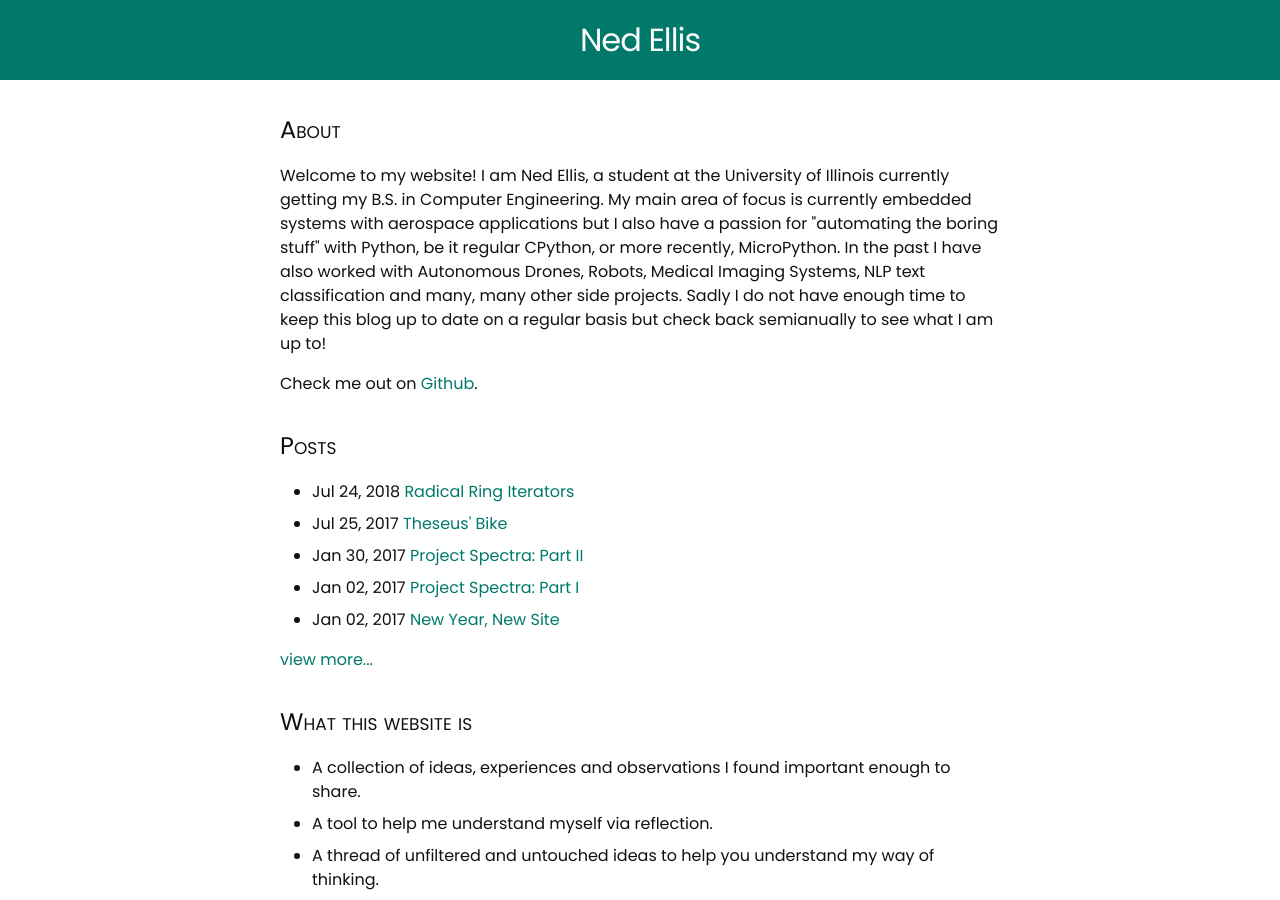
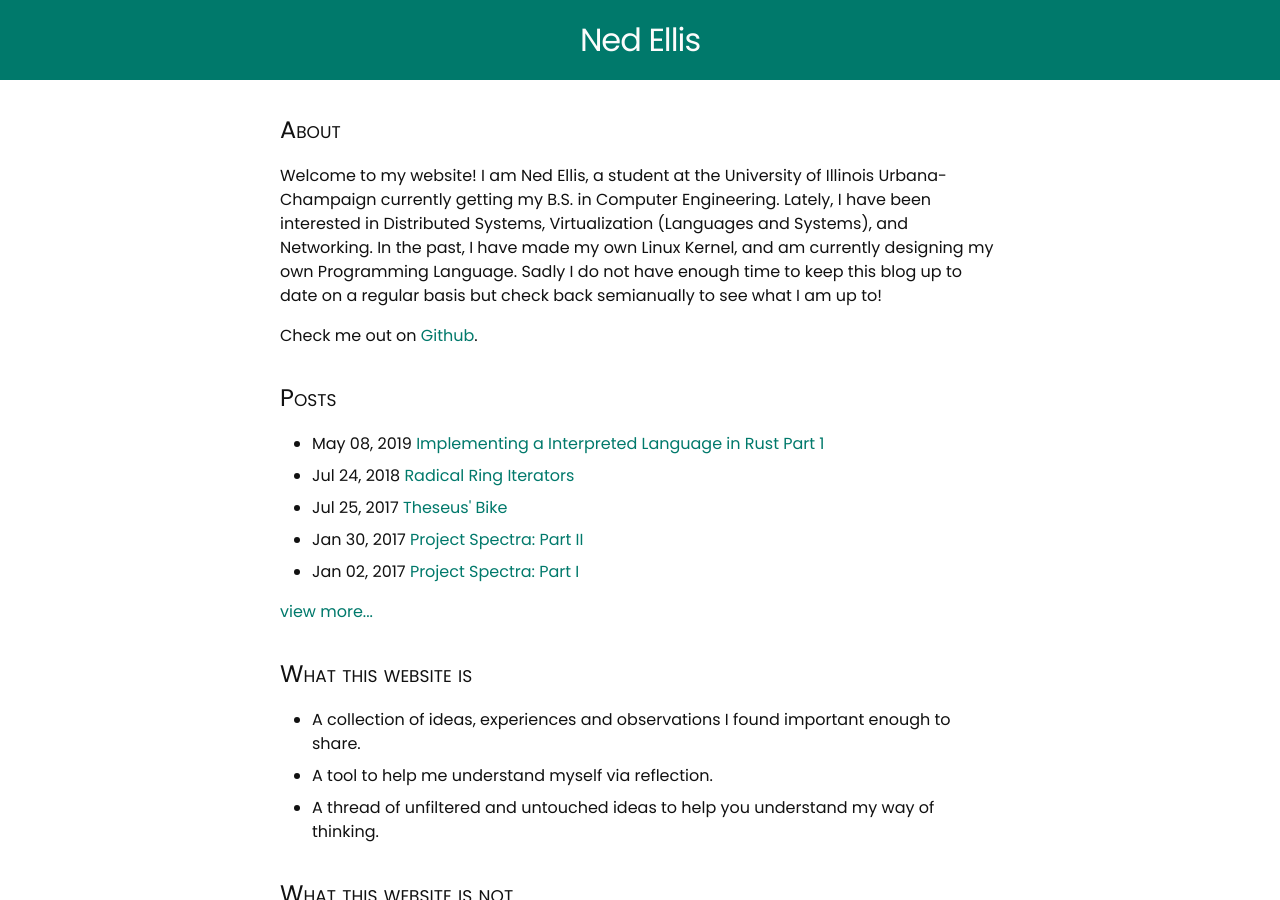
Before and after one commit to epellis/epellis.github.io, a Jekyll site: the page built from index.html, in a window 1280 px wide and 900 px high. Built offline with Jekyll 4.4.1, drawn with Linux system fonts in a browser that asks for light colours; some of the changed lines change nothing that is shown.

Commit message:
New post on implementing AST in Rust

````diff
--- /dev/null
+++ b/_posts/2019-05-08-esta_1.md
@@ -0,0 +1,342 @@
+---
+layout: post
+title:  "Implementing a Interpreted Language in Rust Part 1"
+date:   2019-05-08  00:00:00
+---
+
+_Author's Note_: This article is for my in-progress language [Esta](https://github.com/epellis/esta). I'm about 5 months new to Rust and 3 months new to programming language design so I'd appreciate any insights on things I can do better as a comment on the associated Reddit post or as an Issue/PR on the repo. Thanks and I hope you enjoy! :)
+
+## Background
+We live in a great era for language design. Within the last 5-10 years, several innovative languages
+have come out and won over the hearts of many developers with a newfound focus on
+memory safety ([Rust](https://www.rust-lang.org/)),
+ runtime interoperability (JVM: [Kotlin](https://kotlinlang.org/), V8: [Typescript](https://www.typescriptlang.org/),
+ BEAM: [Elixir](https://elixir-lang.org/)),
+ first class concurrency ([Go](https://golang.org/), [Pony](https://www.ponylang.io/)),
+ dependent types ([Idris](https://www.idris-lang.org/)), Language oriented Programming ([Racket](https://racket-lang.org/)) and many more inspired features.
+In this spirit, I have decided to throw my hat into the ring as well and create my own language for fun.
+
+## So you want to build a Programming Language
+To be honest, for a while, compilers and langauge design seemed like the "final frontier" of computer science to me. This is understandable if you ever pick
+up a textbook only to be inundated by the formal expressions of type coercion or
+or the implementation of an LALR(1) parser. I have actually had some background
+translating C back and from x86 so the idea of assembly was not too intimidating
+but I'd assume it would have definitely been high on the list if I had attempted
+this project a few years earlier.
+
+The best way to fight this complexity is to dive straight in and try to build a
+simple project. There are a myriad of good tutorials online but the one I finally
+committed to was [Crafting Interpreters](https://craftinginterpreters.com/).
+Bob works on the [Dart Language](https://dart.dev/) and has a fantastic way of
+balancing abstract concepts with concrete implementations.
+
+This tutorial is writen in Java but can be easily imitated in pretty much any
+other sane language so I decided [to do mine in Rust](https://github.com/epellis/rlox).
+It's really a testament to Bob's skills as a teacher to make this process not only
+highly enjoyable, but very educational and inspiring. My langauge (that I will
+talk about later in the article) takes a lot of ideas from the Lox language he implements.
+
+I won't have time to link all of these below but I'd like to take a shoutout to some great languages implemented in Rust that gave me a lot of good design practices to try to build off of: [Gleam](https://github.com/lpil/gleam), [Gluon](https://github.com/gluon-lang/gluon), [Iridium](https://gitlab.com/subnetzero/iridium).
+
+## Building an AST in Rust
+Rust has turned out to be both a fantastic and a terrible language to write
+a compiler in. I'll go ahead and focus on the bad stuff first. Writing a language
+will _almost always_ require you to parse your [tokens](https://stackoverflow.com/questions/4448661/what-is-the-exact-definition-of-token)
+into some kind of [Abstract Syntax Tree (AST)](https://en.wikipedia.org/wiki/Abstract_syntax_tree). If you want to learn more about AST, there are a million great sources but for now, I can link you to a page from [Crafting Interpreters](https://www.craftinginterpreters.com/representing-code.html) for a more in depth explanation. Typically you'd implement a treelike data structure
+in a language like C in the following way:
+```c
+typedef struct Node {
+    int data;
+    struct Node* left;
+    struct Node* right;
+} Node;
+
+int main()
+{
+    Node n;
+    Node l;
+    n.left = &l;
+}
+```
+
+The same code would translate to rust like:
+```rust
+#[derive(Clone, Default, Debug)]
+struct Node {
+    data: isize,
+    left: Box<Node>,
+    right: Box<Node>,
+}
+
+fn main() {
+    let mut n: Node = Default::default();
+    let l: Node = Default::default();
+    n.left = Box::new(l);
+}
+```
+But when we run the code:
+```
+thread 'main' has overflowed its stack
+fatal runtime error: stack overflow
+timeout: the monitored command dumped core
+```
+Why is this? Since Rust has no Null types, `left` and `right` must _always_
+also be initialized in our code. This means that when we try to create a node,
+the rust compiler will also generate code to generate the children nodes.
+Since these chilren nodes try to do the same thing, this is _recursion with no
+base case_, which blows the stack.
+
+If this kind of memory management seems interesting to you, check out
+[Learning Rust with entirely too many linked lists](https://cglab.ca/~abeinges/blah/too-many-lists/book/README.html). The simple way to fix this error is to make
+`left` and `right` `Option<Box<Node>>`. Option is an enum that has two variants,
+`Some<T>` and `None`. By defaulting to `None`, the code will stop recursing once
+the first struct has been allocated.
+
+```rust
+#[derive(Clone, Default, Debug)]
+struct Node {
+    data: isize,
+    left: Option<Box<Node>>,
+    right: Option<Box<Node>>,
+}
+
+fn main() {
+    let mut n: Node = Default::default();
+    let mut l: Node = Default::default();
+    n.left = Some(Box::new(l));
+    println!("{:?}", n);
+}
+```
+```
+    Finished dev [unoptimized + debuginfo] target(s) in 0.53s
+    Running `target/debug/playground
+    Node { data: 0, left: Some(Node { data: 0, left: None, right: None }), right: None }
+```
+
+We have several problems with this approach, but the biggest is that nodes in
+our AST aren't homogenous. Some of them have one child, some have none and some don't
+even have a fixed amount. One strategy that is pretty popular in the Rust
+community is to make an enum of [Tuple Structs](https://doc.rust-lang.org/1.8.0/book/structs.html#tuple-structs). There are many examples, but one concrete one you
+can take a look at is from Nick Fitsgerald [here](http://fitzgeraldnick.com/2018/11/15/program-synthesis-is-possible-in-rust.html).
+
+In my language (Esta), the AST looks like:
+```rust
+#[derive(Debug, Clone)]
+pub enum Stmt {
+    Block(Vec<Box<Stmt>>, bool),
+    If(Box<Expr>, Box<Stmt>, Box<Stmt>),
+    While(Box<Expr>, Box<Stmt>),
+    Return(Option<Box<Expr>>),
+    Declaration(Identifier),
+    FunDecl(Identifier, Vec<Identifier>, Box<Stmt>),
+    Assignment(Box<Expr>, Box<Expr>),
+    Struct(String, Vec<Identifier>),
+}
+
+#[derive(Debug, Clone)]
+pub enum Expr {
+    Id(Identifier),
+    Literal(Literal),
+    List(Vec<Box<Expr>>),
+    BinaryOp(Box<Expr>, Opcode, Box<Expr>),
+    UnaryOp(Opcode, Box<Expr>),
+    FunCall(String, Vec<Expr>),
+}
+```
+## Nice things about writing an AST with enum's of tuple structs
+
+1. This is concise. By using tuple structs, you can skip a lot of boilerplate code for initializing and formally definining each of these structs. When your AST has 20+ different types, this can quickly become overwhelming and less of a pain to refactor and extend.
+
+2. Rust has fantastic support for enums storing other types. Unlike in C or C++, where enums only map a tag to an integer, Rust enums can store data. This unification between a type of the container and the contents of the container is extremely useful when doing iteration.
+
+3. Enums are practically made for Rust's pattern matching. If you don't know, pattern matching in Rust is extremely powerful and can be used to quickly dispatch generic data based on its type. I've included an example of this in my code below for effect.
+
+```rust
+fn dispatch_expr(ctx: &mut AsmCtx, e: &Expr, l_value: bool) -> DispatchRet {
+    match e {
+        Expr::Id(id) => make_identifier(ctx, id, l_value),
+        Expr::Literal(lit) => make_literal(ctx, &lit),
+        Expr::BinaryOp(lhs, op, rhs) => make_binary(ctx, &lhs, &op, &rhs),
+        Expr::UnaryOp(op, rhs) => make_unary(ctx, &op, rhs),
+        Expr::FunCall(id, args) => make_funcall(ctx, &id, &args),
+    }
+}
+```
+
+## Pain points of writing an AST with enum's of tuple structs
+
+1. Initializing enums with tuple structs and boxes is a bit wordy. Since every variant must be namespaced, a simple enum initialization may turn into something like:
+```rust
+let inst = MetaAsm::Inst(MetaInst::new_label(ByteCode::JUMPZ, cont_lbl.clone()));
+```
+2. As far as I can tell, Rust has no way for a function to accept a specific variant of an enum. A lot of my functions are meant to process a specific type of an expression, e.g. a function that only takes literal expressions. To get around with this, I have had to add a number of `if let Expr::Literal(lit) = e` expressions to my functions which is a little annoying, because I'd like to somehow enforce that this function can only be called on enums of a certain variant. I do accept that this is a safer method because it forces me to accept all possible inputs, but that dosen't mean it makes me happy to use it. Here's an example of what I have to do vs. what I'd like to do.
+```rust
+enum Measure {
+    Inches(i32),
+    Centimeters(i32),
+}
+
+// Will compile
+fn print_cm(b: Measure) {
+    if let Measure::Centimeters(b) = b {
+        println!("{}", b);
+    }
+}
+
+// Won't compile
+fn print_cm(b: Measure::Centimeters) {
+    println!("{}", b);
+}
+
+fn main() {
+    let b = Measure::Centimeters(3);
+    print_cm(b);
+}
+```
+3. My last issue is that tuple structs have no field names. While this certainly makes them easier to instantiate, it leads to inconsistent and misleading naming whenever I have to unpack them into discrete values. I worry that as my project grows, this will lead to inconsitent variable naming, which will make it harder for me to use common interfaces and designs.
+
+## Traversing over the AST
+
+Once we have built our AST, we want to be able to do something with it. Typically, this
+happens in one of three ways. A [pre-order](https://en.wikipedia.org/wiki/Tree_traversal#Pre-order_(NLR)) traversal looks at the parent node _first_, and then at the children. This is useful when you want to implement some kind of top-down algorithm which derives information from the parent and propogates it down to the children.
+An [in-order](https://en.wikipedia.org/wiki/Tree_traversal#In-order_(LNR)) traversal visits the left subtree first, then examines the parent, and then finally the right subtree. I have not found a use-case for this type of traversal, but it is possible that it might make
+sense where an operator has an order of operations. The last traversal is a [post-order](https://en.wikipedia.org/wiki/Tree_traversal#Post-order_(LRN)) traversal in which the children are examined first, and then the parents are examined only after. This is useful when the parent node needs information from it's children because you can percolate it back up the tree after the nodes return from their traversals.
+
+A lot of languages try to implement this in two ways. Procedural/Object Oriented languages like Java often employ a software design called the [Visitor Pattern](https://en.wikipedia.org/wiki/Visitor_pattern). The idea with a visitor pattern is that there is some common traversal order and iterator shared between all traversals, and then each specific traversal also implements other functions which can do certain things. This is the design pattern that [Crafting Interpreters](https://www.craftinginterpreters.com/representing-code.html) uses. I believe that this is also the pattern that the Rust Compiler uses, although the project is so large I think it is misleading to say it totally relies on the visitor pattern. The first few iterations of my traversal very closely followed a [visitor pattern I found on Github](https://github.com/rust-unofficial/patterns/blob/master/patterns/visitor.md) which implements the Visitor Pattern on a enum of tuple structs.
+```rust
+// Source:
+// https://github.com/rust-unofficial/patterns/blob/master/patterns/visitor.md
+mod visit {
+    use ast::*;
+
+    pub trait Visitor<T> {
+        fn visit_name(&mut self, n: &Name) -> T;
+        fn visit_stmt(&mut self, s: &Stmt) -> T;
+        fn visit_expr(&mut self, e: &Expr) -> T;
+    }
+}
+
+struct Interpreter;
+impl Visitor<i64> for Interpreter {
+    fn visit_name(&mut self, n: &Name) -> i64 { panic!() }
+    fn visit_stmt(&mut self, s: &Stmt) -> i64 {
+        match *s {
+            Stmt::Expr(ref e) => self.visit_expr(e),
+            Stmt::Let(..) => unimplemented!(),
+        }
+    }
+
+    fn visit_expr(&mut self, e: &Expr) -> i64 {
+        match *e {
+            Expr::IntLit(n) => n,
+            Expr::Add(ref lhs, ref rhs) => self.visit_expr(lhs) + self.visit_expr(rhs),
+            Expr::Sub(ref lhs, ref rhs) => self.visit_expr(lhs) - self.visit_expr(rhs),
+        }
+    }
+}
+```
+
+In my experience, this is a very good pattern for "top-down" iteration but suffers for algorithms where data must flow "bottom-up". One example of this was when I wanted to check typing on binary operators so that expressions like `1 + 1` would show the `+` operator that there are two numbers below, but operations like `1 + 'a'` would show the `+` operator that the types below didn't match. The issue with this is that in most cannonical visitor pattern implementations, all information is stored in the `self` state. This makes it extremely awkward to keep adding and removing information from the `self` state as levels are passed.
+
+This is where we get into our second type of traversal, common in the functional programming world. I'm not sure what this is formally called but I have been calling it a Fold and that seems to be somewhat consitent with what I read on forums. The idea is that similar to the traversal, each node returning its own data, and then some kind of reduce function that takes many instances of returned data and turns it into one instance of data to continue going up. The best code I found regarding this was on a [Reddit post in r/haskell](https://www.reddit.com/r/haskell/comments/6ugzhe/walking_the_ast_without_the_visitor_pattern/). Op eventually comes up with a very cool folding traversal that shows off just how functional Rust can be if you know what you are doing: [Link](https://play.rust-lang.org/?gist=1f7e5a01ec3d0010c50ecbccf93ad66b&version=nightly).
+
+## My Fold Trait
+
+I opted to work with something in the middle that can be used for both "bottom-up" and "top-down" algorithms. This is seen in the associated types, `DownT` and `UpT`. You'll see later an example of what these types define to, but if they are not used, they can also be defined to the empty tuple `()`, which is a zero-space data type in Rust. As it might sound, `DownT` is propogated to the child functions as an argument, and is useful for "top-down" algorithms, where as `UpT` is returned from child functions and therefore is useful for "bottom-up" algorithms. The way this design works is to perform what I like to call a "Dispatch" where a single `Stmt` or `Expr` is decoded into it's variant and sent to a specialized function to process. Once this specialized function is done, it returns it's value, which propogates back up the call tree to it's parent expression. My main interest now is if `Self::DownT` should be mutable or not, but I haven't run into an issue with that as of yet.
+
+```rust
+pub trait Fold {
+    type UpT; // This value is passed down before the traversal
+    type DownT; // This value is passed up after the traversal
+
+    fn reduce(children: Vec<Option<Self::UpT>>) -> Option<Self::UpT> {
+        None
+    }
+
+    fn fold_block(down: &Self::DownT, body: &Vec<Box<Stmt>>, is_scope: &bool) -> Option<Self::UpT> {
+        let children = body.iter().map(|b| Self::fold_stmt(down, b)).collect();
+        Self::reduce(children)
+    }
+
+    // Other fold functions are similar, but skipped for brevity
+
+    fn fold_stmt(down: &Self::DownT, s: &Stmt) -> Option<Self::UpT> {
+        match s {
+            Stmt::Block(body, is_scope) => Self::fold_block(down, body, is_scope),
+            Stmt::If(test, body, alter) => Self::fold_if(down, test, body, alter),
+            Stmt::While(test, body) => Self::fold_while(down, test, body),
+            Stmt::Return(value) => Self::fold_return(down, value),
+            Stmt::Declaration(id) => Self::fold_declaration(down, id),
+            Stmt::FunDecl(id, params, body) => Self::fold_fundecl(down, id, params, body),
+            Stmt::Assignment(lhs, rhs) => Self::fold_assignment(down, lhs, rhs),
+            Stmt::Struct(id, fields) => Self::fold_struct(down, id, fields),
+        }
+    }
+
+    fn fold_expr(down: &Self::DownT, e: &Expr) -> Option<Self::UpT> {
+        match e {
+            Expr::Id(id) => Self::fold_id(down, id),
+            Expr::Literal(lit) => Self::fold_literal(down, lit),
+            Expr::BinaryOp(lhs, op, rhs) => Self::fold_binary(down, lhs, op, rhs),
+            Expr::UnaryOp(op, rhs) => Self::fold_unary(down, op, rhs),
+            Expr::FunCall(id, args) => Self::fold_funcall(down, id, args),
+            Expr::List(xs) => Self::fold_list(down, xs),
+            Expr::Dot(this, action) => Self::fold_dot(down, this, action),
+        }
+    }
+```
+
+And as a last thing, here is it in action being used to discover all unique structs in a program. This uses a "bottom-up" approach, so as you can see `DownT` is defined as the empty tuple, but `UpT` is a Vector of Struct Definitions. The custom `reduce` function is used to combine several vectors returned by child nodes into a single vector and then continue to propogate this up. I only got this working last night, so it is a very much work in progress, but after about 4 different designs, this one seems like the most solid by far.
+
+```rust
+impl TypeCollector {
+    pub fn collect_types(body: &Stmt) -> Option<Vec<EstaStruct>> {
+        if let Some(s) = TypeCollector::fold_stmt(&(), body) {
+            let s = s
+                .into_iter()
+                .enumerate()
+                .map(move |(i, s)| EstaStruct { tag: i, ..s })
+                .collect();
+            Some(s)
+        } else {
+            None
+        }
+    }
+}
+
+#[derive(Debug, Clone, Default)]
+pub struct EstaStruct {
+    pub tag: usize,                     // Unique identifier
+    pub size: usize,                    // Size of the entire struct
+    pub fields: HashMap<String, usize>, // Offset of each field.
+}
+
+impl Fold for TypeCollector {
+    type UpT = Vec<EstaStruct>;
+    type DownT = ();
+
+    fn reduce(children: Vec<Option<Self::UpT>>) -> Option<Self::UpT> {
+        if children.len() > 0 {
+            let mut new_children = Vec::new();
+            // TODO: Can make this more functional with iter() and collect()
+            for child in children {
+                if let Some(child) = child {
+                    new_children.extend(child)
+                }
+            }
+            Some(new_children)
+        } else {
+            None
+        }
+    }
+
+    fn fold_struct(_: &Self::DownT, id: &String, fields: &Vec<Identifier>) -> Option<Self::UpT> {
+        Some(vec![EstaStruct::new(&Stmt::Struct(
+            id.clone(),
+            fields.clone(),
+        ))])
+    }
+```
+
+## Conclusion
+Thanks for sticking around to the end! I hope to add several more parts as I continue to add features and flesh out my Virtual Machine as well as add compound data types, closures and heap allocation. Like I said above, I'm about 5 months new to Rust and 3 months new to programming language design so I'd appreciate any insights on things I can do better as a comment on the associated Reddit post or as an Issue/PR on the repo.
--- a/index.html
+++ b/index.html
@@ -5,12 +5,10 @@ layout: default
     <section>
         <h2 class="smallcap">about</h2>
         <p>Welcome to my website! I am Ned Ellis, a student at the University of
-			Illinois currently getting my B.S. in Computer Engineering. My main
-			area of focus is currently embedded systems with aerospace applications but
-			I also have a passion for "automating the boring stuff" with Python, be it
-			regular CPython, or more recently, MicroPython. In the past I have also
-			worked with Autonomous Drones, Robots, Medical Imaging Systems, NLP text
-			classification and many, many other side projects. Sadly I do not have
+            Illinois Urbana-Champaign currently getting my B.S. in Computer Engineering. Lately, I
+            have been interested in Distributed Systems, Virtualization (Languages and Systems),
+            and Networking. In the past, I have made my own Linux Kernel, and am currently
+            designing my own Programming Language. Sadly I do not have
             enough time to keep this blog up to date on a regular basis but check back
             semianually to see what I am up to!
         </p>
@@ -42,8 +40,10 @@ layout: default
     <section>
         <h2 class="smallcap">What this website is not</h2>
         <ul class="post-list">
-		<li>Professionally oriented. If I'm discussing a technical subject it is because I actually find it interesting. If this were not the case, my website would likely be hosted on LinkedIn.</li>
-		<li>A holistic view of Ned Ellis. Some experiences are hard to put into words, especially to strangers. This may change if I improve at writing or you get to know me personally.</li>
+            <li>Professionally oriented. If I'm discussing a technical subject it is because I actually find it
+                interesting. If this were not the case, my website would likely be hosted on LinkedIn.</li>
+            <li>A holistic view of Ned Ellis. Some experiences are hard to put into words, especially to strangers. This
+                may change if I improve at writing or you get to know me personally.</li>
             <li>A compuer science blog. I swear I will try to broaden the topic list soon!</li>
         </ul>
     </section>
@@ -59,7 +59,8 @@ layout: default
             </li>
             <li>
                 <a href="http://systemdesign.illinois.edu/index.php">Engineering System Design Laboratory</a>
-		</li>	</ul>
+            </li>
+        </ul>
     </section>
 
     <section>
@@ -106,17 +107,17 @@ layout: default
         <ul class="post-list">
             <li>
                 "Svelte" :: General Purpose Development Station
-			   ||   Hardware :: Macbook Pro 15" 2017 2.8 GHz Core i7, Radeon Pro 555, 16 GB RAM
-			   ||   Software :: Sublime Text 3 + HomeBrew + MacOS Mojave Beta 10.14
+                || Hardware :: Macbook Pro 15" 2017 2.8 GHz Core i7, Radeon Pro 555, 16 GB RAM
+                || Software :: Sublime Text 3 + HomeBrew + MacOS Mojave Beta 10.14
             </li>
             <li>
-			"XPS" 	 :: Linux/Windows/Experimental/Backup Station
-			   ||   Hardware :: XPS 13" 2016 2.6 GHz Core i5, 8 GB RAM
-			   ||   Software :: Vim + Pacman + Manjaro XFCE 17.1
+                "XPS" :: Linux/Windows/Experimental/Backup Station
+                || Hardware :: XPS 13" 2016 2.6 GHz Core i5, 8 GB RAM
+                || Software :: Vim + Pacman + Manjaro XFCE 17.1
             <li>
-			"Autumn"       :: Docker/Media/Gaming Server
-			   ||   (WIP) Hardware :: Mini ITX 2016, 3.2 GHz Core i5, 8 GB RAM
-			   ||   (WIP) Software :: Vim + Apt + Ubuntu Server 18.0.4
+                "Autumn" :: Docker/Media/Gaming Server
+                || (WIP) Hardware :: Mini ITX 2016, 3.2 GHz Core i5, 8 GB RAM
+                || (WIP) Software :: Vim + Apt + Ubuntu Server 18.0.4
             </li>
         </ul>
     </section>
````
Also changed, not shown: README.md. Lines whose indentation alone changed are shown as unchanged.
